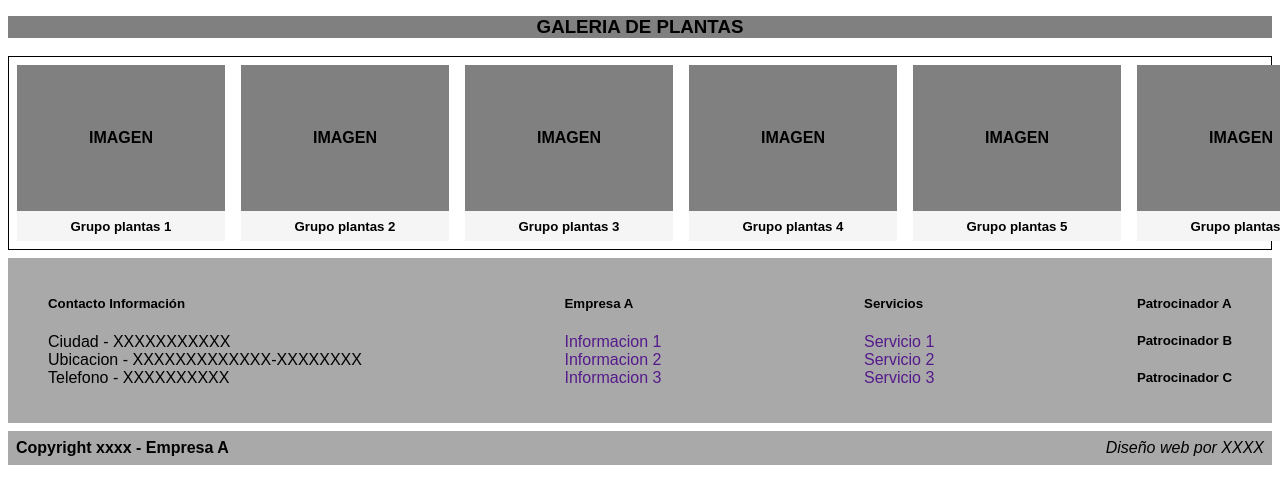
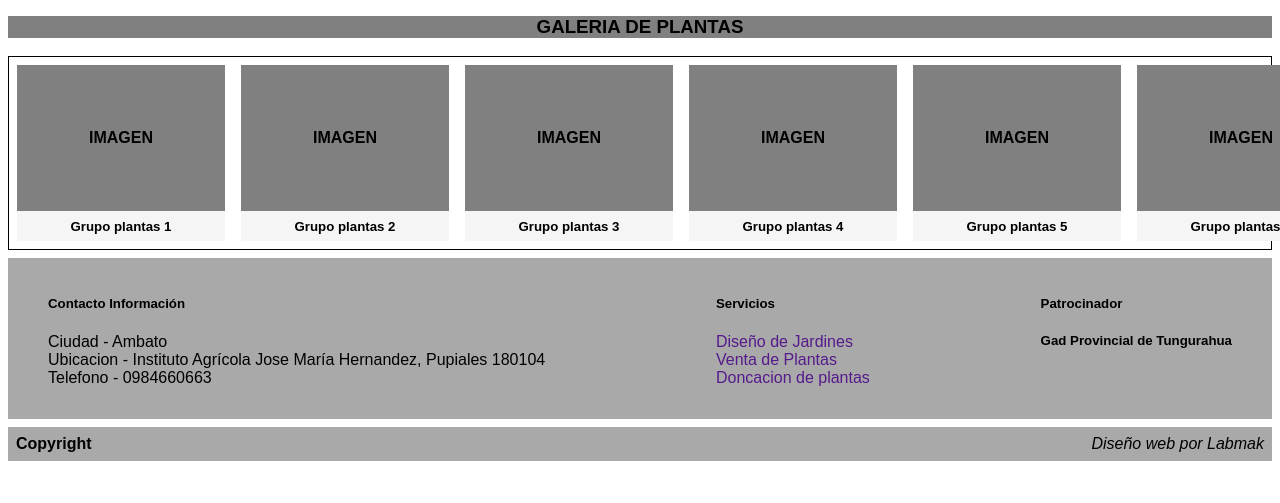
Before and after one commit to stalinalavarezxd/Vivero-Sitio_web, a plain HTML site: page Galeria-plantas.html in a window 1280 px wide. Shown: the part 91-594 px from the top of the page. Drawn offline with Linux system fonts and the light colour scheme.

Commit message:
Update Galeria-plantas.html

```diff
--- a/Galeria-plantas.html
+++ b/Galeria-plantas.html
@@ -82,53 +82,42 @@
             </div>
         </div>
     </main>
-    <footer>
+ <footer>
         <div id="info-footer">
             <div id="contact-section-footer">
                 <h5>Contacto Información</h5>
                 <nav class="navigation-box">
                     <ul>
-                        <li>Ciudad - XXXXXXXXXXX</li>
-                        <li>Ubicacion - XXXXXXXXXXXXX-XXXXXXXX</li>
-                        <li>Telefono - XXXXXXXXXX </li>
+                        <li>Ciudad - Ambato</li>
+                        <li>Ubicacion - Instituto Agrícola Jose María Hernandez, Pupiales 180104</li>
+                        <li>Telefono - 0984660663 </li>
                     </ul>
                 </nav>
             </div>
-            <div id="info-section-footer">
-                <h5>Empresa A</h5>
-                <nav class="navigation-box">
-                    <ul>
-                        <li><a href="">Informacion 1</a></li>
-                        <li><a href="">Informacion 2</a></li>
-                        <li><a href="">Informacion 3</a></li>
-                    </ul>
-                </nav>
-            </div>
+
             <div id="services-section-footer">
                 <h5>Servicios</h5>
                 <nav class="navigation-box">
                     <ul>
-                        <li><a href="">Servicio 1</a></li>
-                        <li><a href="">Servicio 2</a></li>
-                        <li><a href="">Servicio 3</a></li>
+                        <li><a href="">Diseño de Jardines</a></li>
+                        <li><a href="">Venta de Plantas</a></li>
+                        <li><a href="">Doncacion de plantas</a></li>
                     </ul>
                 </nav>
             </div>
             <div id="sponsor-section-footer">
                 <picture>
-                    <h5>Patrocinador A</h5>
+                    <h5>Patrocinador</h5>
                 </picture>
                 <picture>
-                    <h5>Patrocinador B</h5>
+                    <h5>Gad Provincial de Tungurahua</h5>
                 </picture>
-                <picture>
-                    <h5>Patrocinador C</h5>
-                </picture>
+
             </div>
         </div>
         <div id="credits">
-            <strong>Copyright xxxx - Empresa A</strong>
-            <em>Diseño web por XXXX</em>
+            <strong>Copyright </strong>
+            <em>Diseño web por Labmak</em>
         </div>
     </footer>
 </body>
```
